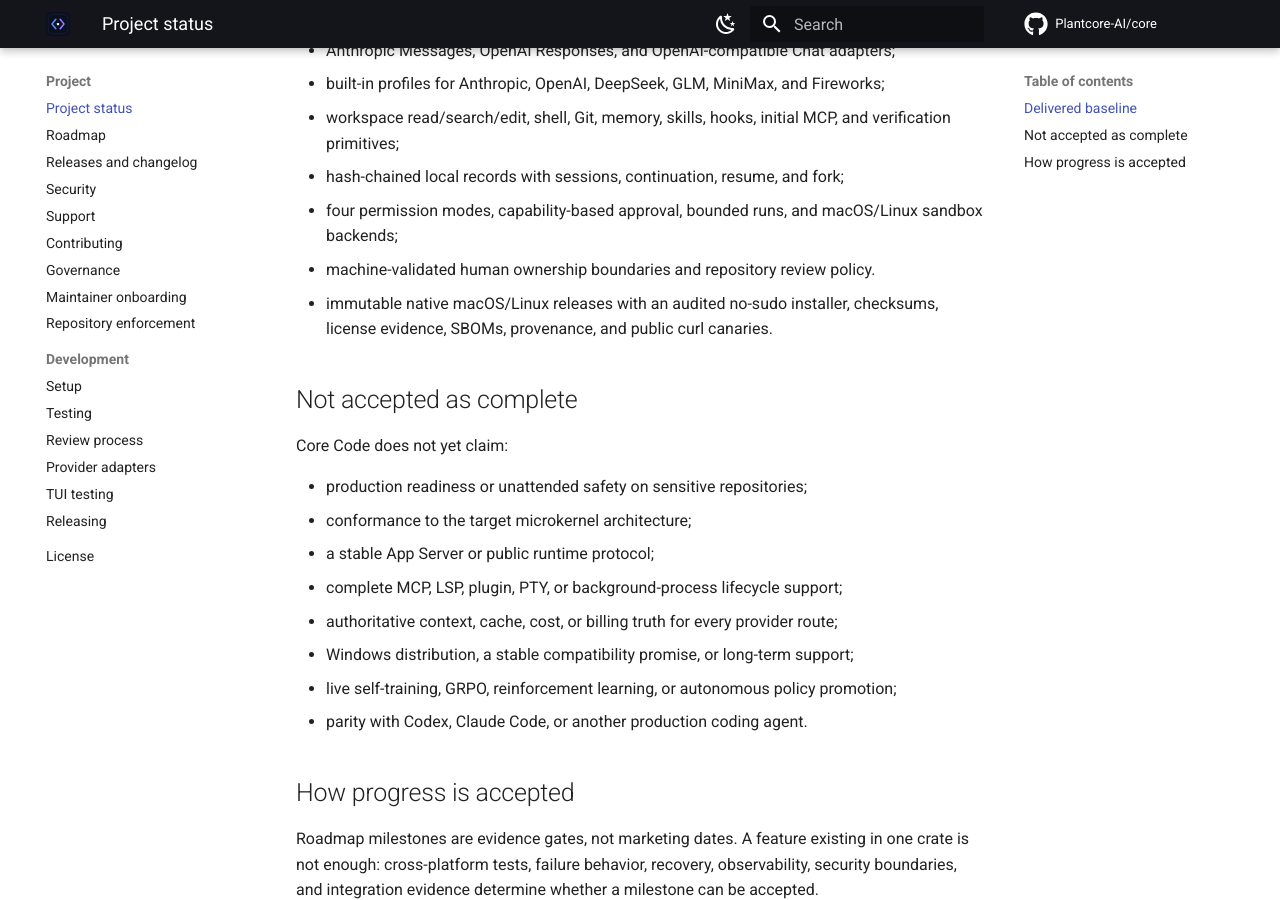
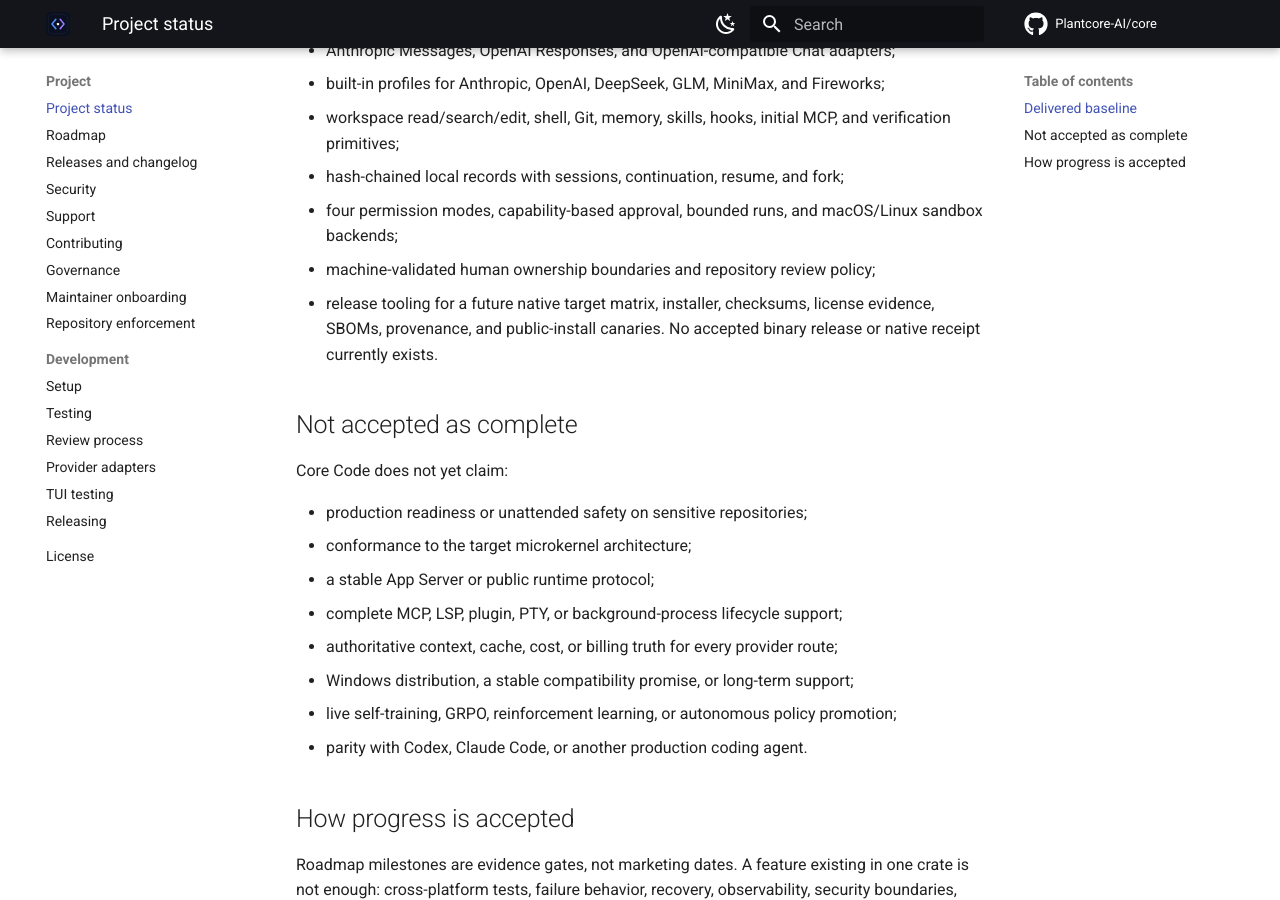
Before and after one commit to Plantcore-AI/Iteron, an MkDocs documentation site: the page built from docs/project/status.md, in a window 1280 px wide and 900 px high, scrolled down 492 px. Built offline with MkDocs 1.6.1 and Material for MkDocs 9.7.7, drawn with Linux system fonts in a browser that asks for light colours; comment, search, counter and statistics services are not loaded.

Commit message:
docs: remove premature native release claims

```diff
--- a/docs/project/status.md
+++ b/docs/project/status.md
@@ -19,9 +19,10 @@
 - hash-chained local records with sessions, continuation, resume, and fork;
 - four permission modes, capability-based approval, bounded runs, and macOS/Linux
   sandbox backends;
-- machine-validated human ownership boundaries and repository review policy.
-- immutable native macOS/Linux releases with an audited no-sudo installer,
-  checksums, license evidence, SBOMs, provenance, and public curl canaries.
+- machine-validated human ownership boundaries and repository review policy;
+- release tooling for a future native target matrix, installer, checksums,
+  license evidence, SBOMs, provenance, and public-install canaries. No accepted
+  binary release or native receipt currently exists.
 
 ## Not accepted as complete
 
```
Also changed, not shown: README.md (+8 -31 lines), SUPPORT.md (+3 -3 lines).
